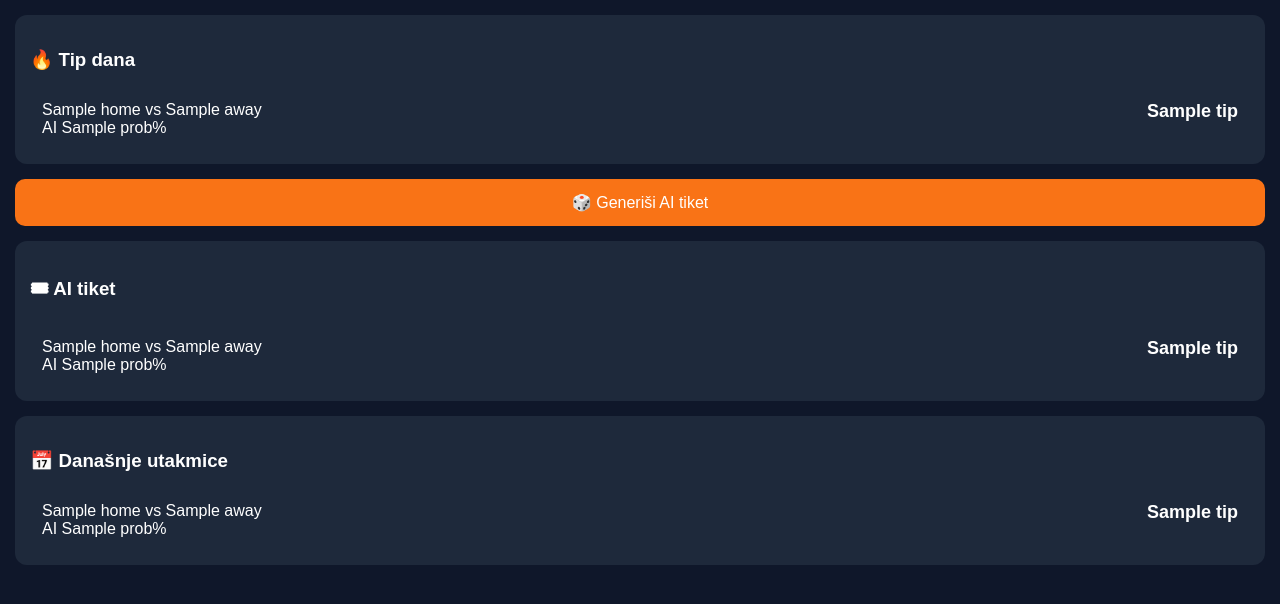
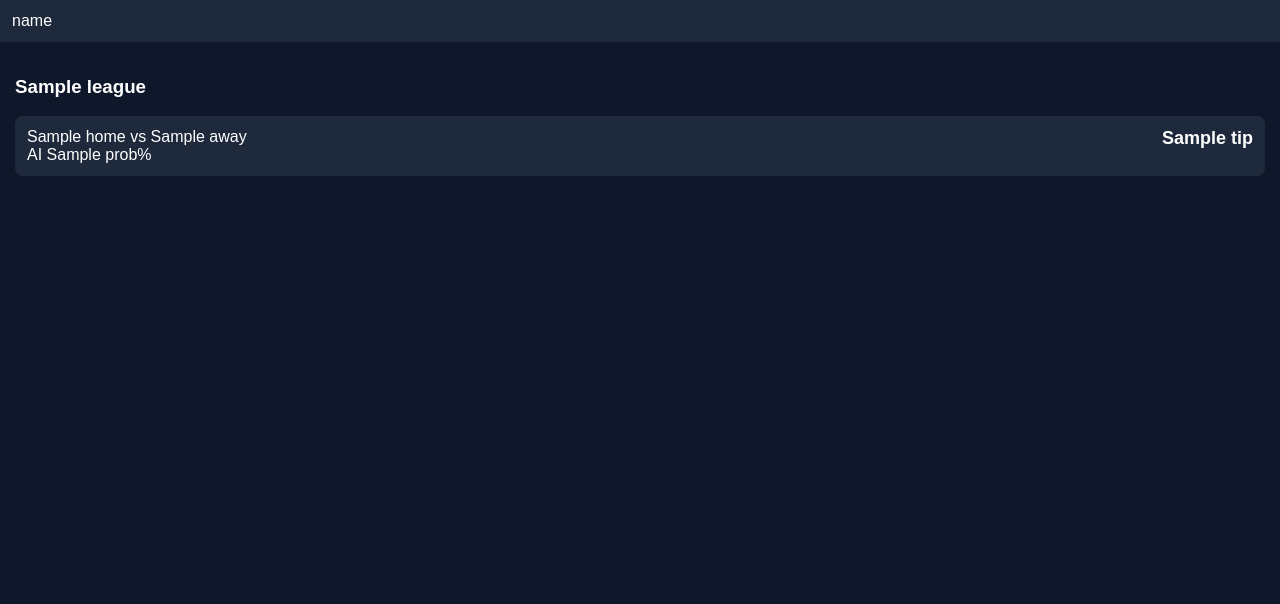
Before and after one commit to katjamrva-tech/djepetotip, a Flask app: template templates/index.html in a window 1280 px wide. Shown: the part 64-668 px from the top of the page. Run offline with Flask 3, Linux system fonts and the light colour scheme; the template is opened without the code that fills it: most values are stand-ins (such as "Sample title", 1, 10 or a date in 2020).

Commit message:
Update index.html

```diff
--- a/templates/index.html
+++ b/templates/index.html
@@ -6,6 +6,8 @@
 <meta name="viewport" content="width=device-width, initial-scale=1">
 
 <title>DjepetoTip</title>
+
+<link rel="manifest" href="/static/manifest.json">
 
 <style>
 
@@ -24,26 +26,28 @@ color:#f97316;
 font-weight:bold;
 }
 
+.tabs{
+display:flex;
+overflow:auto;
+background:#1e293b;
+}
+
+.tab{
+padding:12px;
+white-space:nowrap;
+}
+
 .container{
 padding:15px;
-}
-
-.card{
-background:#1e293b;
-border-radius:12px;
-padding:15px;
-margin-bottom:15px;
 }
 
 .match{
 display:flex;
 justify-content:space-between;
+background:#1e293b;
 padding:12px;
-border-bottom:1px solid #374151;
-}
-
-.match:last-child{
-border-bottom:none;
+margin-bottom:8px;
+border-radius:8px;
 }
 
 .tip{
@@ -55,18 +59,6 @@ font-size:18px;
 .tipx{color:#facc15;}
 .tip2{color:#ef4444;}
 
-button{
-background:#f97316;
-border:none;
-padding:14px;
-border-radius:10px;
-color:white;
-font-size:16px;
-width:100%;
-margin-bottom:15px;
-cursor:pointer;
-}
-
 </style>
 
 </head>
@@ -75,76 +67,19 @@ cursor:pointer;
 
 <header>⚽ DjepetoTip</header>
 
-<div class="container">
+<div class="tabs">
 
-<div class="card">
-
-<h3>🔥 Tip dana</h3>
-
-<div class="match">
-
-<div>
-{{tip.home}} vs {{tip.away}} <br>
-AI {{tip.prob}}%
-</div>
-
-<div class="tip
-{% if tip.tip == '1' %}tip1{% endif %}
-{% if tip.tip == 'X' %}tipx{% endif %}
-{% if tip.tip == '2' %}tip2{% endif %}
-">
-
-{{tip.tip}}
-
-</div>
-
-</div>
-
-</div>
-
-
-<form method="POST">
-<button>🎲 Generiši AI tiket</button>
-</form>
-
-
-{% if ticket %}
-
-<div class="card">
-
-<h3>🎟 AI tiket</h3>
-
-{% for m in ticket %}
-
-<div class="match">
-
-<div>
-{{m.home}} vs {{m.away}} <br>
-AI {{m.prob}}%
-</div>
-
-<div class="tip
-{% if m.tip == '1' %}tip1{% endif %}
-{% if m.tip == 'X' %}tipx{% endif %}
-{% if m.tip == '2' %}tip2{% endif %}
-">
-
-{{m.tip}}
-
-</div>
-
-</div>
-
+{% for league in leagues.keys() %}
+<div class="tab">{{league}}</div>
 {% endfor %}
 
 </div>
 
-{% endif %}
+<div class="container">
 
+{% for league, matches in leagues.items() %}
 
-<div class="card">
-
-<h3>📅 Današnje utakmice</h3>
+<h3>{{league}}</h3>
 
 {% for m in matches %}
 
@@ -169,7 +104,7 @@ AI {{m.prob}}%
 
 {% endfor %}
 
-</div>
+{% endfor %}
 
 </div>
 
```
